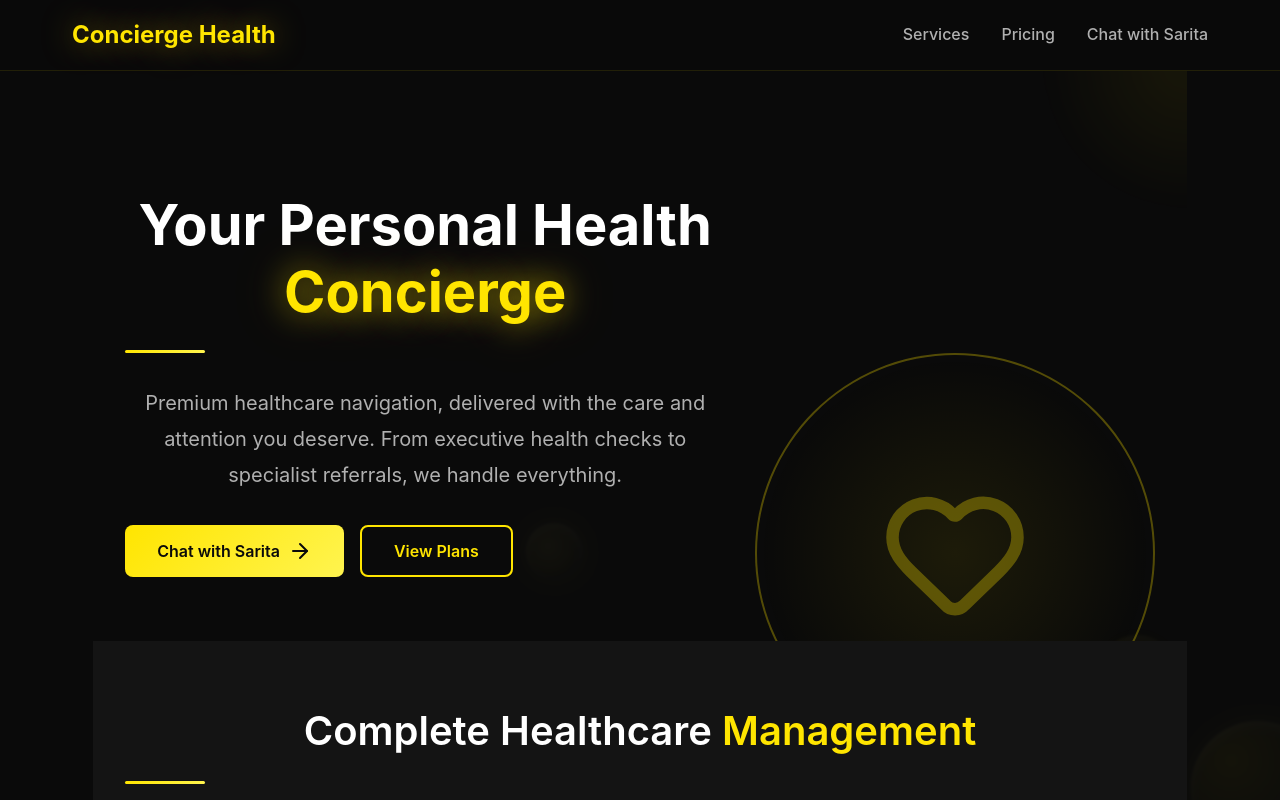
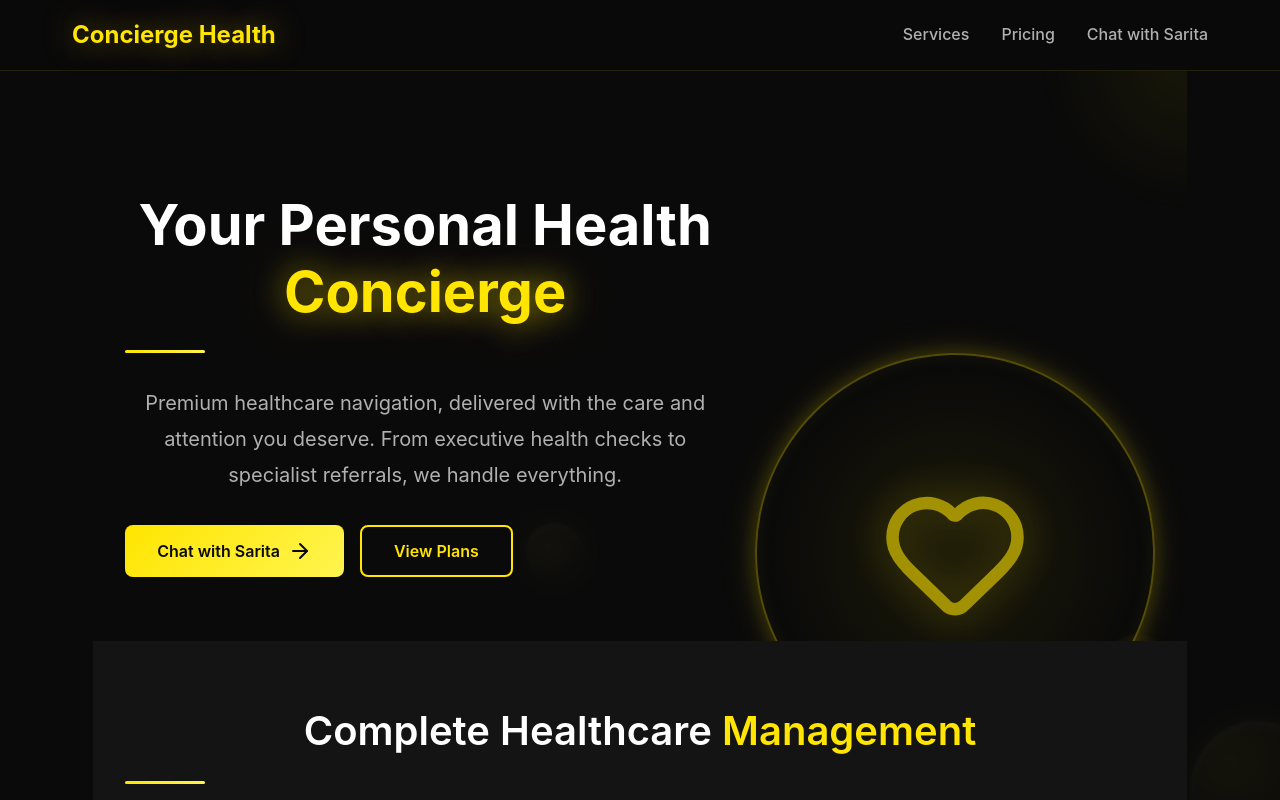
Before and after one commit to thomascassidyzm/concierge-health, a Vue app: page / in a window 1280 px wide. Shown: the top 800 px of the page. Built offline with nearby package versions, Linux system fonts and the light colour scheme.

Commit message:
Add pulsing heart animation with glow effects
- Heart icon now pulses with realistic heartbeat pattern
- Added warm yellow glow effects that breathe with the heart
- Enhanced opacity and drop shadows for better visibility
- Creates emotional connection for healthcare service

```diff
--- a/src/components/LandingPage.vue
+++ b/src/components/LandingPage.vue
@@ -240,13 +240,50 @@ const handlePlanSelection = (plan: string) => {
   align-items: center;
   justify-content: center;
   border: 2px solid rgba(255, 229, 0, 0.3);
+  position: relative;
+  animation: glow-pulse 2s ease-in-out infinite;
+}
+
+@keyframes glow-pulse {
+  0%, 100% {
+    box-shadow:
+      0 0 20px rgba(255, 229, 0, 0.2),
+      0 0 40px rgba(255, 229, 0, 0.1),
+      inset 0 0 20px rgba(255, 229, 0, 0.05);
+  }
+  50% {
+    box-shadow:
+      0 0 30px rgba(255, 229, 0, 0.4),
+      0 0 60px rgba(255, 229, 0, 0.2),
+      inset 0 0 30px rgba(255, 229, 0, 0.1);
+  }
 }
 
 .image-placeholder svg {
   width: 150px;
   height: 150px;
   color: var(--primary-gold);
-  opacity: 0.3;
+  opacity: 0.6;
+  filter: drop-shadow(0 0 20px rgba(255, 229, 0, 0.5));
+  animation: heart-beat 1.5s ease-in-out infinite;
+}
+
+@keyframes heart-beat {
+  0%, 100% {
+    transform: scale(1);
+  }
+  10% {
+    transform: scale(1.05);
+  }
+  20% {
+    transform: scale(1);
+  }
+  30% {
+    transform: scale(1.08);
+  }
+  40% {
+    transform: scale(1);
+  }
 }
 
 /* Services Section */
```
